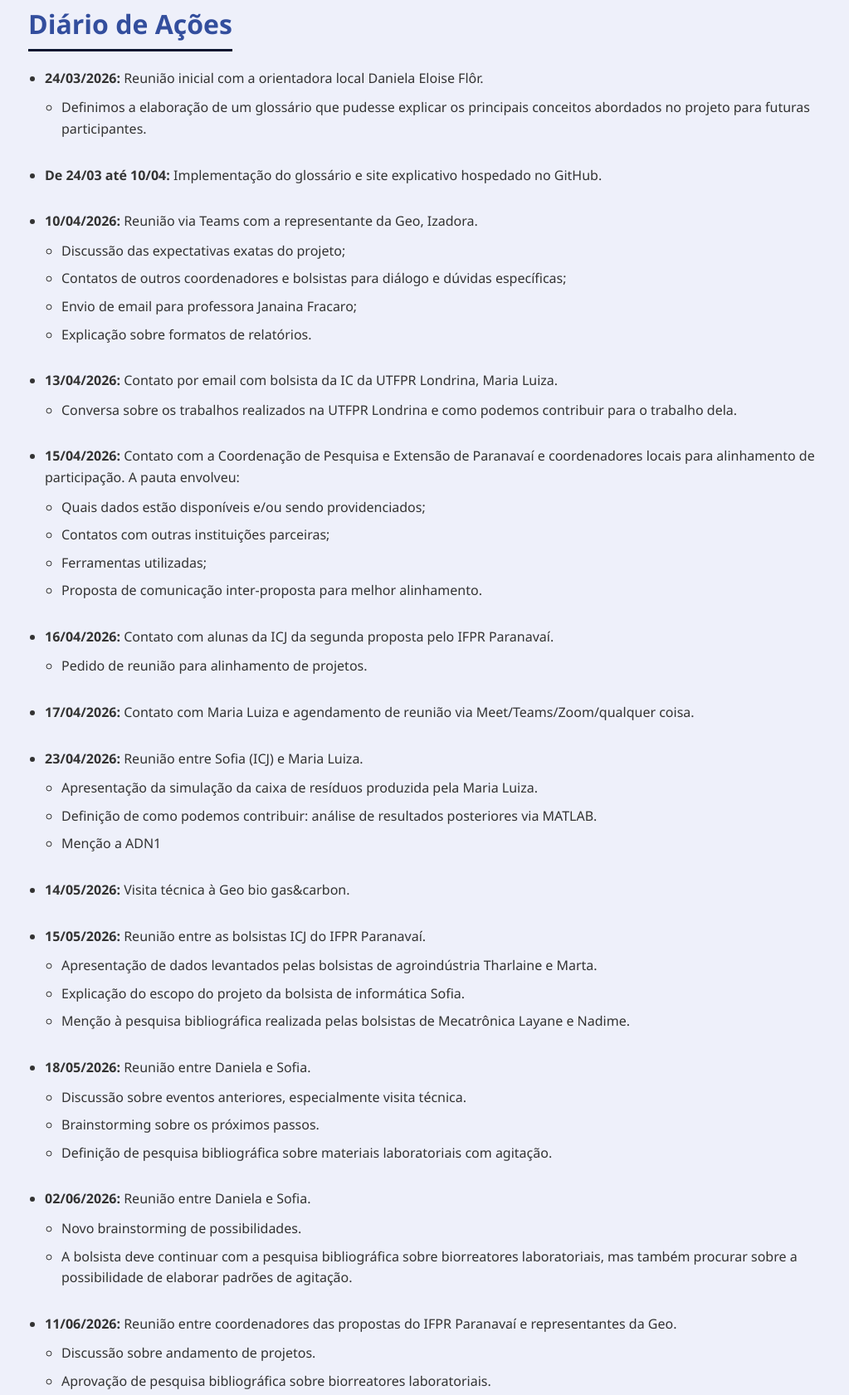
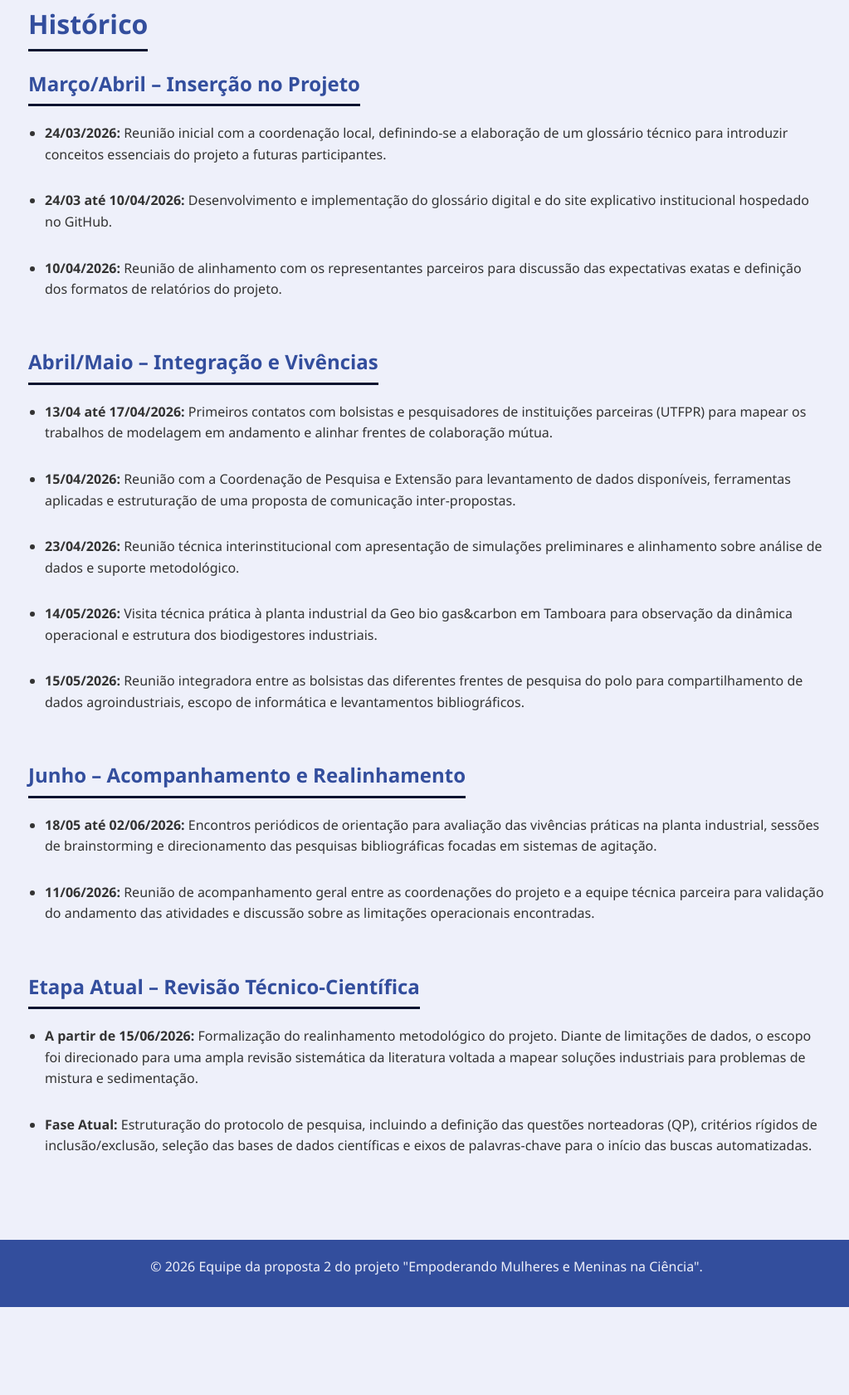
Before and after one commit to danielaflor/renewable-fuels, a plain HTML site: page diario.html in a window 1280 px wide. Shown: the part 133-1814 px from the top of the page at 83% size, without its empty margins (126-1149 px from the left). After the commit the page ends 1708 px from the top, so only its background shows below. Drawn offline with Linux system fonts and the light colour scheme.

Commit message:
Update diario.html

```diff
--- a/diario.html
+++ b/diario.html
@@ -3,103 +3,53 @@
 <head>
     <meta charset="UTF-8">
     <meta name="viewport" content="width=device-width, initial-scale=1.0">
-    <title>Diário</title>
+    <title>Histórico</title>
     <link rel="stylesheet" href="style.css">
 </head>
 <body>
     <header>
         <nav>
             <a href="index.html">Apresentação</a>
-            <a href="duvidas.html">Dúvidas</a>
-            <a href="emails.html">E-mails</a>
-            <a href="diario.html" class="ativo">Diário de Ações</a>
+            <a href="diario.html" class="ativo">Histórico</a>
+            <a href="revisao.html">Revisão Técnico Científica</a>
             <a href="glossario.html">Glossário</a>
-            <a href="equipe.html">Equipe & Contato</a>
+            <a href="equipe.html">Equipe</a>
         </nav>
     </header>
 
     <main>
-        <h1>Diário de Ações</h1>
+        <h1>Histórico</h1>
+
+        <br>
+        <h2>Março/Abril – Inserção no Projeto</h2>
         <ul>
-            <li><strong>24/03/2026:</strong> Reunião inicial com a orientadora local Daniela Eloise Flôr.
-                <ul>
-                    <li>Definimos a elaboração de um glossário que pudesse explicar os principais conceitos abordados no projeto para futuras participantes.</li>
-                </ul>
-            </li>
+            <li><strong>24/03/2026:</strong> Reunião inicial com a coordenação local, definindo-se a elaboração de um glossário técnico para introduzir conceitos essenciais do projeto a futuras participantes.</li>
+            <li><strong>24/03 até 10/04/2026:</strong> Desenvolvimento e implementação do glossário digital e do site explicativo institucional hospedado no GitHub.</li>
+            <li><strong>10/04/2026:</strong> Reunião de alinhamento com os representantes parceiros para discussão das expectativas exatas e definição dos formatos de relatórios do projeto.</li>
+        </ul>
 
-            <li><strong>De 24/03 até 10/04:</strong> Implementação do glossário e site explicativo hospedado no GitHub.</li>
+        <br>
+        <h2>Abril/Maio – Integração e Vivências</h2>
+        <ul>
+            <li><strong>13/04 até 17/04/2026:</strong> Primeiros contatos com bolsistas e pesquisadores de instituições parceiras (UTFPR) para mapear os trabalhos de modelagem em andamento e alinhar frentes de colaboração mútua.</li>
+            <li><strong>15/04/2026:</strong> Reunião com a Coordenação de Pesquisa e Extensão para levantamento de dados disponíveis, ferramentas aplicadas e estruturação de uma proposta de comunicação inter-propostas.</li>
+            <li><strong>23/04/2026:</strong> Reunião técnica interinstitucional com apresentação de simulações preliminares e alinhamento sobre análise de dados e suporte metodológico.</li>
+            <li><strong>14/05/2026:</strong> Visita técnica prática à planta industrial da Geo bio gas&carbon em Tamboara para observação da dinâmica operacional e estrutura dos biodigestores industriais.</li>
+            <li><strong>15/05/2026:</strong> Reunião integradora entre as bolsistas das diferentes frentes de pesquisa do polo para compartilhamento de dados agroindustriais, escopo de informática e levantamentos bibliográficos.</li>
+        </ul>
 
-            <li><strong>10/04/2026:</strong> Reunião via Teams com a representante da Geo, Izadora.
-                <ul>
-                    <li>Discussão das expectativas exatas do projeto;</li>
-                    <li>Contatos de outros coordenadores e bolsistas para diálogo e dúvidas específicas;</li>
-                    <li>Envio de email para professora Janaina Fracaro;</li>
-                    <li>Explicação sobre formatos de relatórios.</li>
-                </ul>
-            </li>
+        <br>
+        <h2>Junho – Acompanhamento e Realinhamento</h2>
+        <ul>
+            <li><strong>18/05 até 02/06/2026:</strong> Encontros periódicos de orientação para avaliação das vivências práticas na planta industrial, sessões de brainstorming e direcionamento das pesquisas bibliográficas focadas em sistemas de agitação.</li>
+            <li><strong>11/06/2026:</strong> Reunião de acompanhamento geral entre as coordenações do projeto e a equipe técnica parceira para validação do andamento das atividades e discussão sobre as limitações operacionais encontradas.</li>
+        </ul>
 
-            <li><strong>13/04/2026:</strong> Contato por email com bolsista da IC da UTFPR Londrina, Maria Luiza.
-                <ul>
-                    <li>Conversa sobre os trabalhos realizados na UTFPR Londrina e como podemos contribuir para o trabalho dela.</li>
-                </ul>
-            </li>
-
-            <li><strong>15/04/2026:</strong> Contato com a Coordenação de Pesquisa e Extensão de Paranavaí e coordenadores locais para alinhamento de participação. A pauta envolveu:
-                <ul>
-                    <li>Quais dados estão disponíveis e/ou sendo providenciados;</li>
-                    <li>Contatos com outras instituições parceiras;</li>
-                    <li>Ferramentas utilizadas;</li>
-                    <li>Proposta de comunicação inter-proposta para melhor alinhamento.</li>
-                </ul>
-            </li>
-
-            <li><strong>16/04/2026:</strong> Contato com alunas da ICJ da segunda proposta pelo IFPR Paranavaí.
-                <ul>
-                    <li>Pedido de reunião para alinhamento de projetos.</li>
-                </ul>
-            </li>
-
-            <li><strong>17/04/2026:</strong> Contato com Maria Luiza e agendamento de reunião via Meet/Teams/Zoom/qualquer coisa.</li>
-
-            <li><strong>23/04/2026:</strong> Reunião entre Sofia (ICJ) e Maria Luiza.
-                <ul>
-                    <li>Apresentação da simulação da caixa de resíduos produzida pela Maria Luiza.</li>
-                    <li>Definição de como podemos contribuir: análise de resultados posteriores via MATLAB.</li>
-                    <li>Menção a ADN1</li>
-                </ul>
-            </li>
-
-            <li><strong>14/05/2026:</strong> Visita técnica à Geo bio gas&carbon.</li>
-
-            <li><strong>15/05/2026:</strong> Reunião entre as bolsistas ICJ do IFPR Paranavaí.
-                <ul>
-                    <li>Apresentação de dados levantados pelas bolsistas de agroindústria Tharlaine e Marta.</li>
-                    <li>Explicação do escopo do projeto da bolsista de informática Sofia.</li>
-                    <li>Menção à pesquisa bibliográfica realizada pelas bolsistas de Mecatrônica Layane e Nadime.</li>
-                </ul>
-            </li>
-
-            <li><strong>18/05/2026:</strong> Reunião entre Daniela e Sofia.
-                <ul>
-                    <li>Discussão sobre eventos anteriores, especialmente visita técnica.</li>
-                    <li>Brainstorming sobre os próximos passos.</li>
-                    <li>Definição de pesquisa bibliográfica sobre materiais laboratoriais com agitação.</li>
-                </ul>
-            </li>
-
-            <li><strong>02/06/2026:</strong> Reunião entre Daniela e Sofia.
-                <ul>
-                    <li>Novo brainstorming de possibilidades.</li>
-                    <li>A bolsista deve continuar com a pesquisa bibliográfica sobre biorreatores laboratoriais, mas também procurar sobre a possibilidade de elaborar padrões de agitação.</li>
-                </ul>
-            </li>
-
-            <li><strong>11/06/2026:</strong> Reunião entre coordenadores das propostas do IFPR Paranavaí e representantes da Geo.
-                <ul>
-                    <li>Discussão sobre andamento de projetos.</li>
-                    <li>Aprovação de pesquisa bibliográfica sobre biorreatores laboratoriais.</li>
-                </ul>
-            </li>
+        <br>
+        <h2>Etapa Atual – Revisão Técnico-Científica</h2>
+        <ul>
+            <li><strong>A partir de 15/06/2026:</strong> Formalização do realinhamento metodológico do projeto. Diante de limitações de dados, o escopo foi direcionado para uma ampla revisão sistemática da literatura voltada a mapear soluções industriais para problemas de mistura e sedimentação.</li>
+            <li><strong>Fase Atual:</strong> Estruturação do protocolo de pesquisa, incluindo a definição das questões norteadoras (QP), critérios rígidos de inclusão/exclusão, seleção das bases de dados científicas e eixos de palavras-chave para o início das buscas automatizadas.</li>
         </ul>
     </main>
 
```
